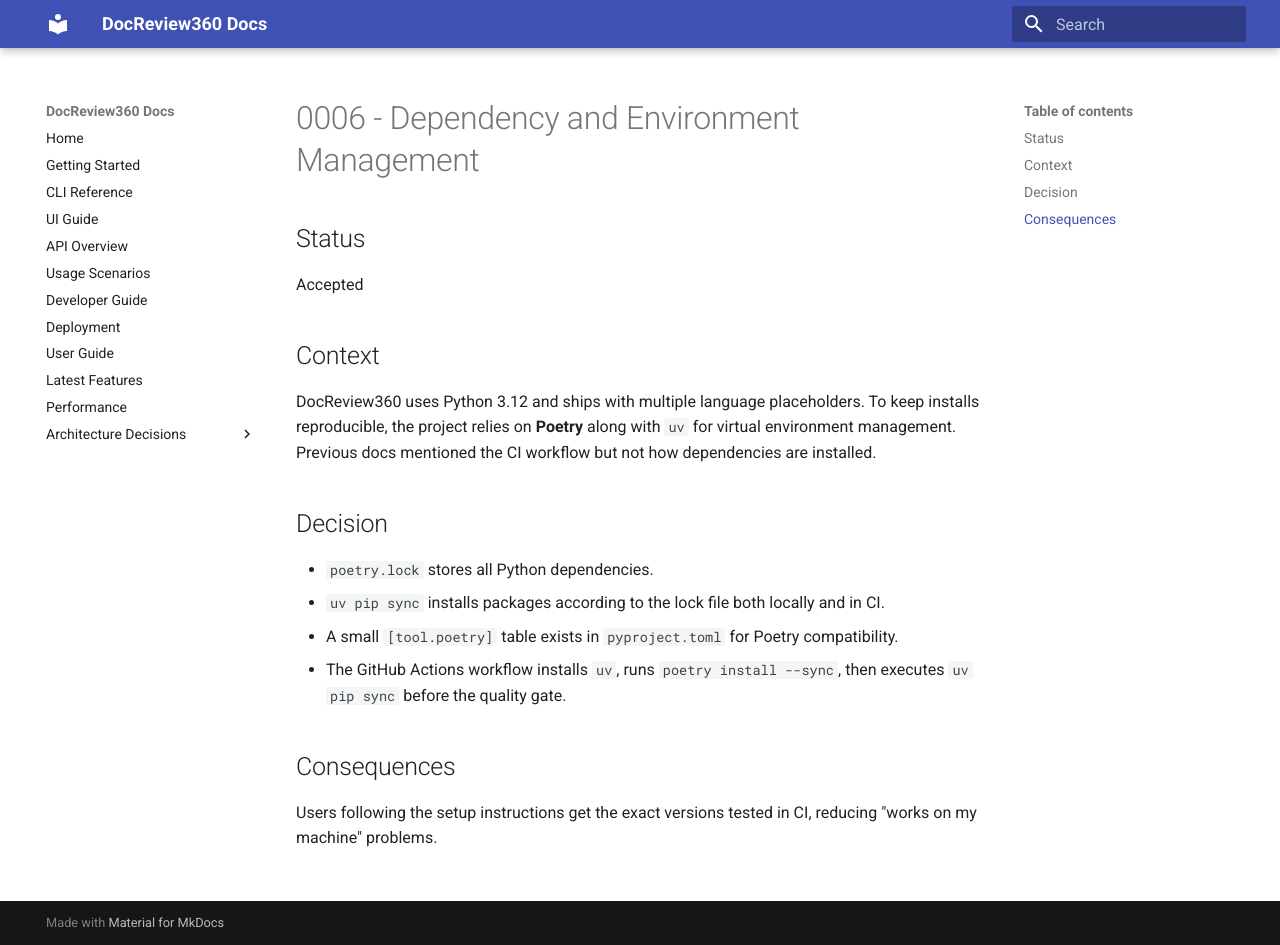
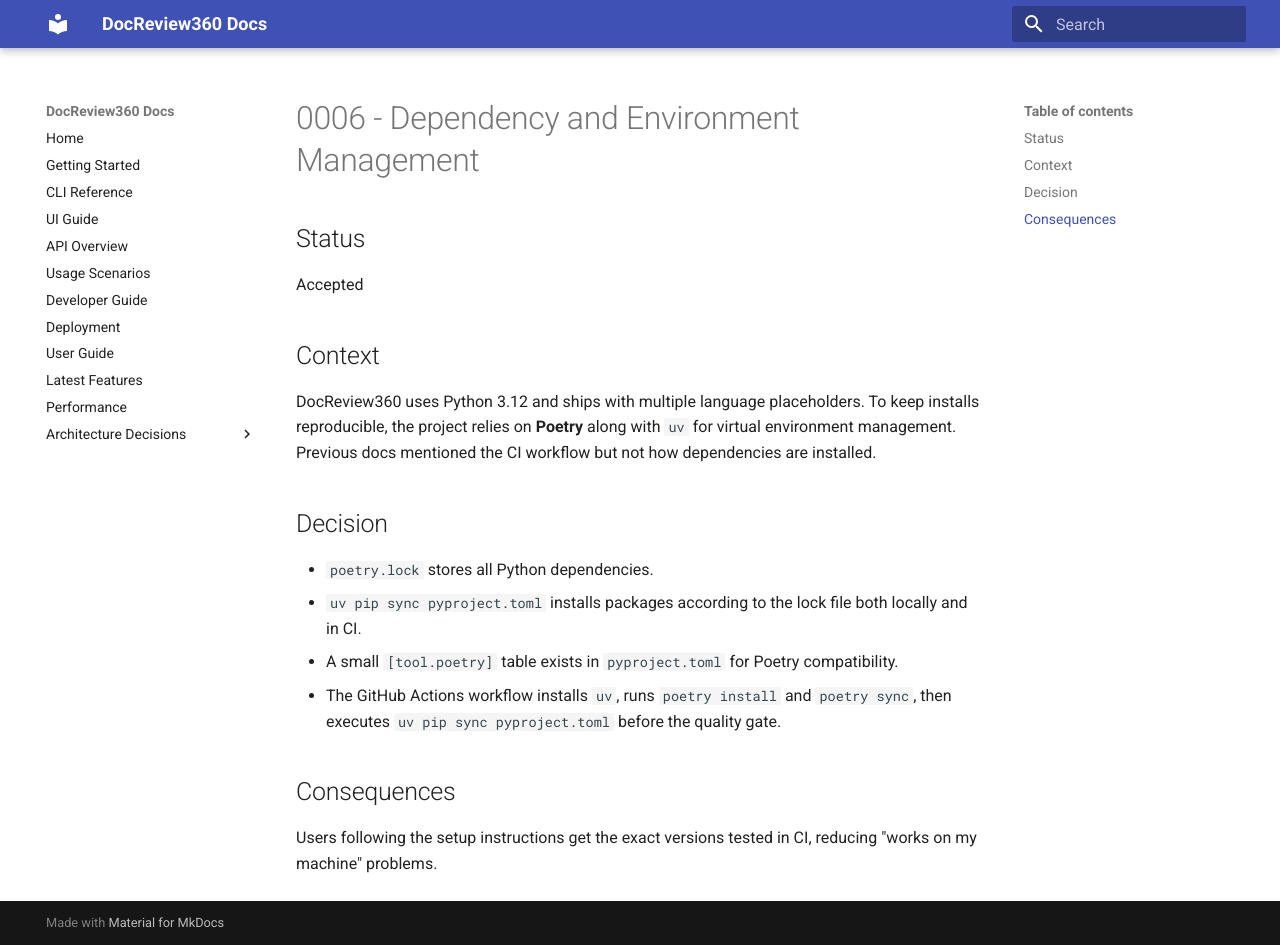
Before and after one commit to eputnam77/DocReview360, an MkDocs documentation site: the page built from docs/adr/0006-dependency-management.md, in a window 1280 px wide and 945 px high. Built offline with MkDocs 1.6.1 and Material for MkDocs 9.7.7, drawn with Linux system fonts in a browser that asks for light colours.

Commit message:
docs: update dependency instructions

```diff
--- a/docs/adr/0006-dependency-management.md
+++ b/docs/adr/0006-dependency-management.md
@@ -11,12 +11,13 @@
 
 ## Decision
 * `poetry.lock` stores all Python dependencies.
-* `uv pip sync` installs packages according to the lock file both locally and
-  in CI.
+* `uv pip sync pyproject.toml` installs packages according to the lock file both
+  locally and in CI.
 * A small `[tool.poetry]` table exists in `pyproject.toml` for Poetry
   compatibility.
-* The GitHub Actions workflow installs `uv`, runs `poetry install --sync`, then
-  executes `uv pip sync` before the quality gate.
+* The GitHub Actions workflow installs `uv`, runs `poetry install` and
+  `poetry sync`, then executes `uv pip sync pyproject.toml` before the quality
+  gate.
 
 ## Consequences
 Users following the setup instructions get the exact versions tested in CI,
```
Also changed, not shown: .dev/ADRs/0011-dependency-management.md (+3 -3 lines), .dev/AGENTS.md (+3 -2 lines), README.md (+7 -5 lines), docs/developer.md (+3 -2 lines), docs/getting_started.md (+3 -2 lines), 1 other file.
